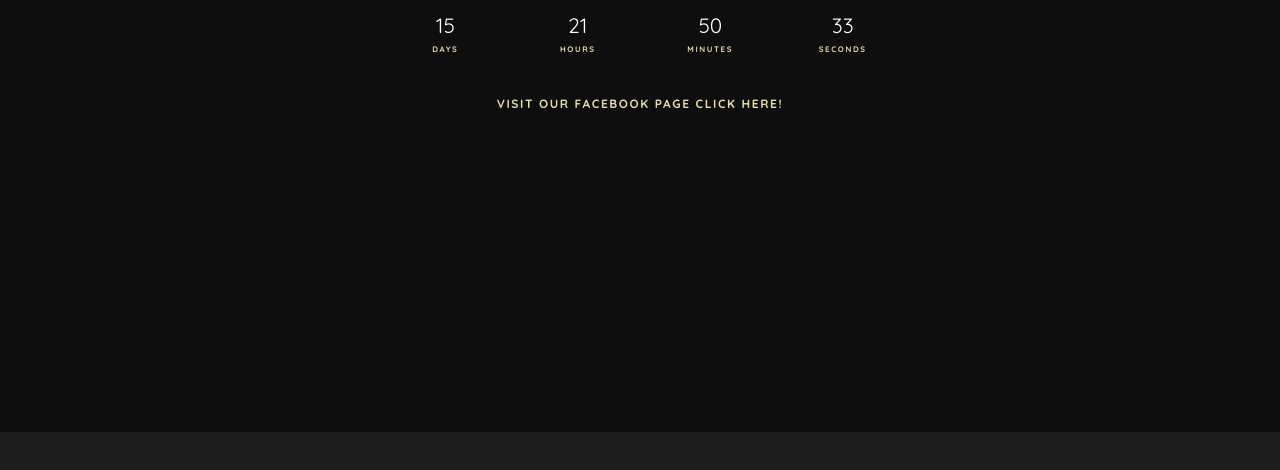
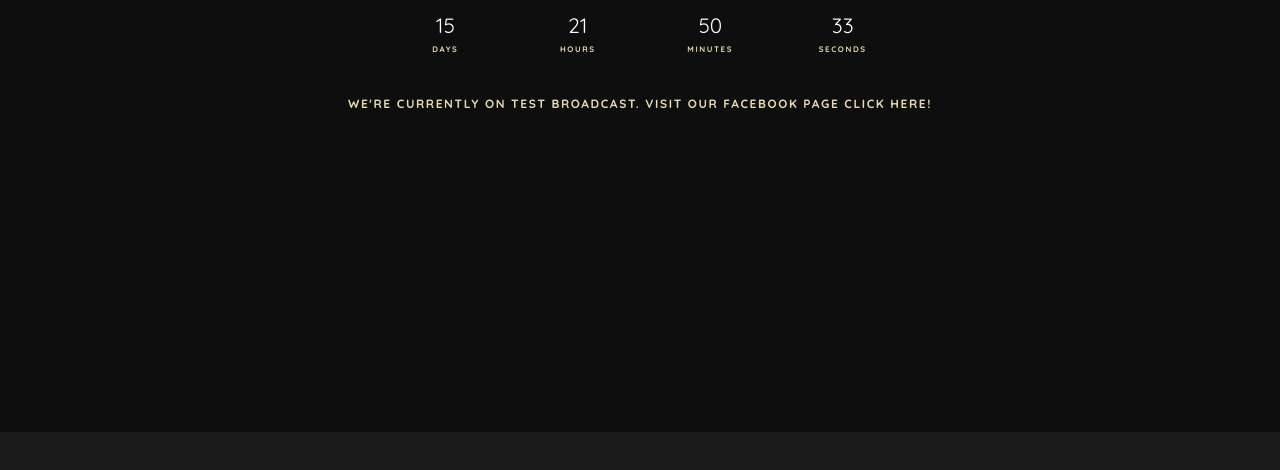
Before and after one commit to auralgasm/auralgasm, a plain HTML site: page index.html in a window 1280 px wide. Shown: the part 368-838 px from the top of the page. Drawn offline with nearby package versions, Linux system fonts and the light colour scheme.

Commit message:
Update index.html

```diff
--- a/index.html
+++ b/index.html
@@ -31,7 +31,7 @@
         </li>
       </ul>
     </section>
-    <p>Visit our facebook page <a href="https://www.facebook.com/auralgasm" target="_blank">Click here!</a></p>
+    <p>We're currently on test broadcast. Visit our facebook page <a href="https://www.facebook.com/auralgasm" target="_blank">Click here!</a></p>
   </div>
 </div>
 <!-- partial -->
```
